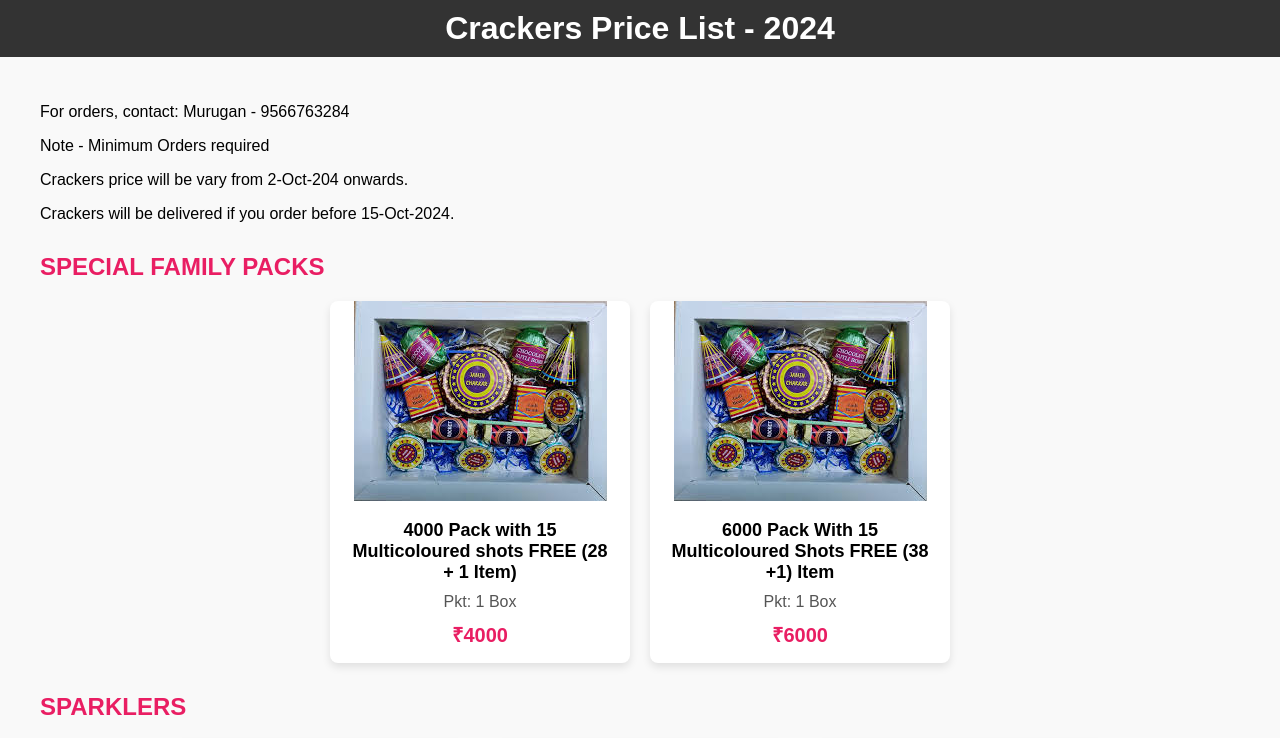
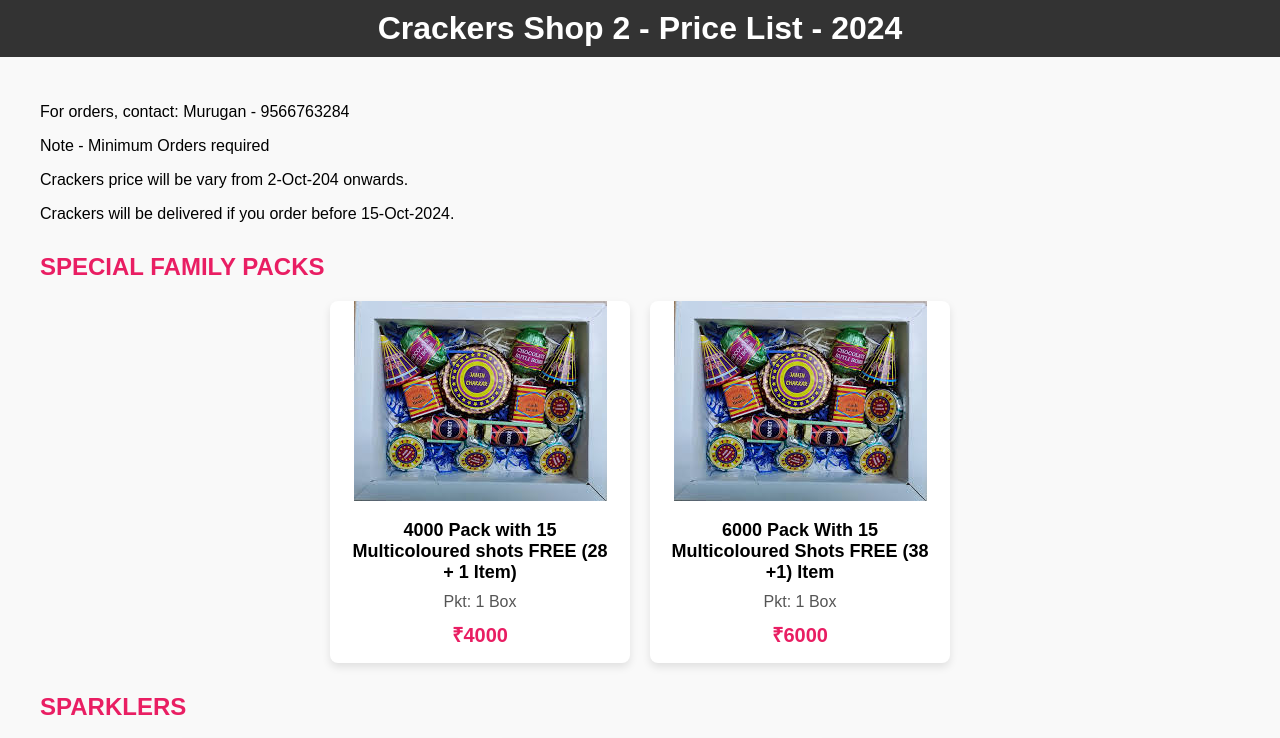
Before and after one commit to balangovindarajpersonal/vanna-vedigal, a plain HTML site: page index.html in a window 1280 px wide. Shown: the top 738 px of the page. Drawn offline with Linux system fonts and the light colour scheme.

Commit message:
Updated the Header

```diff
--- a/index.html
+++ b/index.html
@@ -92,7 +92,7 @@
 <body>
 
   <header>
-    <h1>Crackers Price List - 2024</h1>
+    <h1>Crackers Shop 2 - Price List - 2024</h1>
   </header>
 
   <div class="container" id="cracker-list">
```
